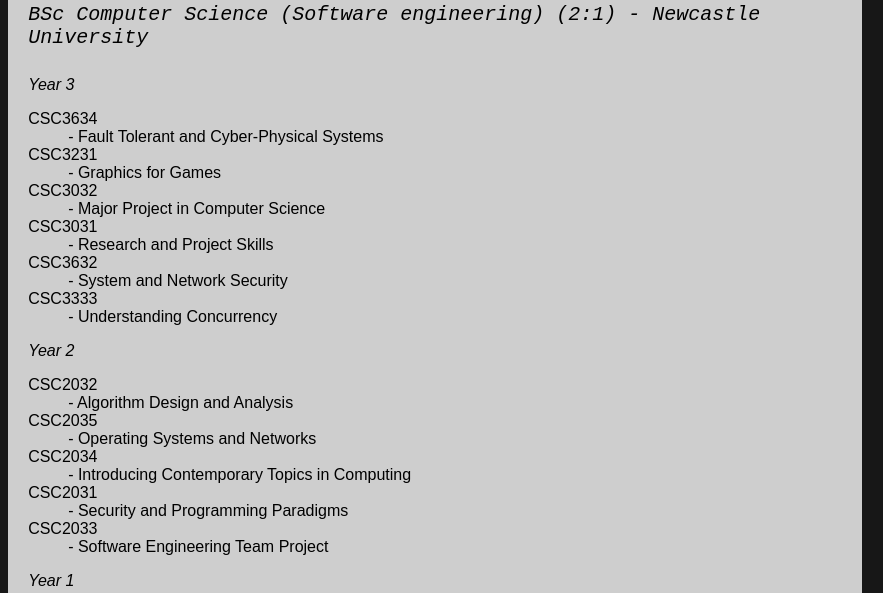
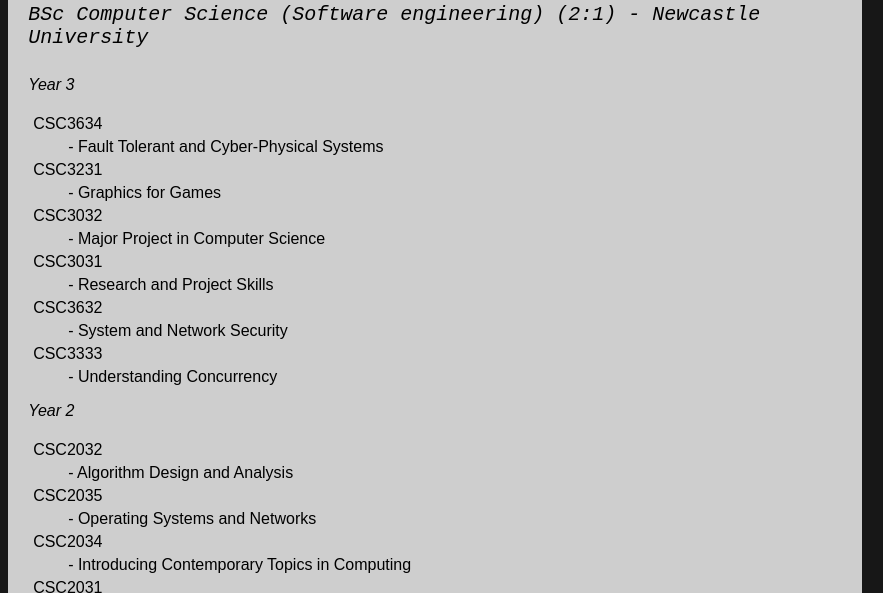
Before and after one commit to Douglas-Gray/Douglas-Gray.github.io, a plain HTML site: page education.html in a window 1280 px wide. Shown: the part 215-808 px from the top of the page, 397-1280 px from the left. Drawn offline with Linux system fonts and the light colour scheme.

Commit message:
spaced a list with padding

```diff
--- a/css/style.css
+++ b/css/style.css
@@ -26,6 +26,10 @@ h4{font-size: 20px;
    font-weight:normal;
     font-family: "Courier New", monospace;
     font-style: italic;}
+
+dt {
+    padding: 5px;
+}
 
 p.intro{border-bottom-style: solid;
         padding-bottom:20px;}
```
Also changed, not shown: index.html (+1 -1 lines).
